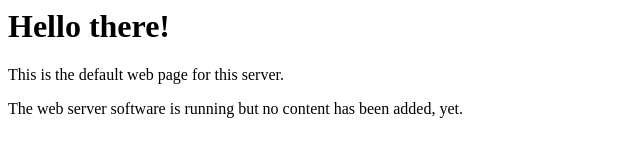
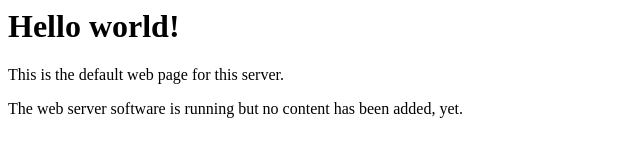
Before and after one commit to treppo/demo-app, a plain HTML site: page www/index.html in a window 1280 px wide. Shown: the full height of the page, 0-640 px from the left. Drawn offline with Linux system fonts and the light colour scheme.

Commit message:
Update index.html

```diff
--- a/www/index.html
+++ b/www/index.html
@@ -1,4 +1,4 @@
-<html><body><h1>Hello there!</h1>
+<html><body><h1>Hello world!</h1>
 <p>This is the default web page for this server.</p>
 <p>The web server software is running but no content has been added, yet.</p>
 </body></html>
```
